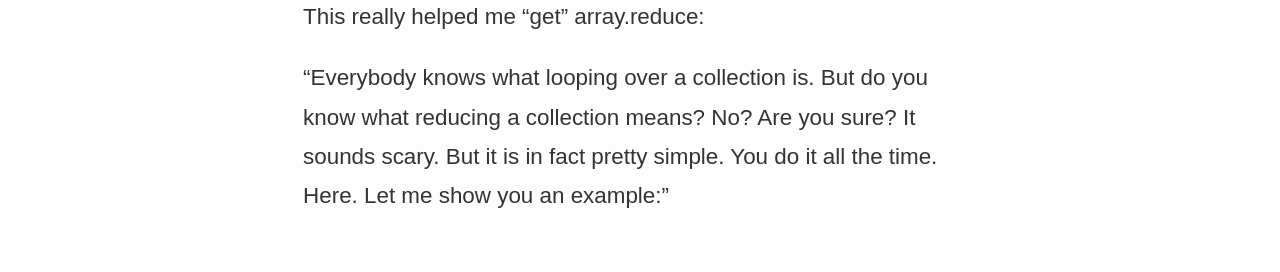
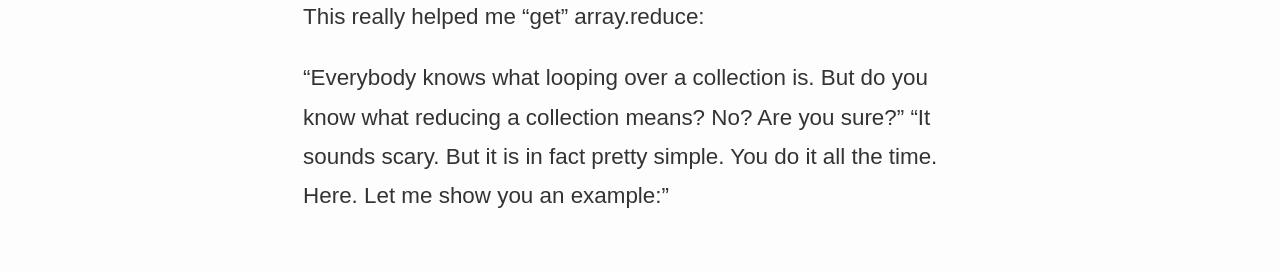
Before and after one commit to matthewbeta/matthew-jackson.com, a Jekyll site: the page built from _posts/2015-01-30-Understand-Javascript-Array-Reduce-in-1-Minute.markdown, in a window 1280 px wide and 900 px high, scrolled down 436 px. Shown: the part 195-467 px from the top of the window. Built offline with Jekyll 4.4.1, drawn with Linux system fonts in a browser that asks for light colours; Markdown is read by kramdown in place of the engine named in the settings.

```diff
--- a/_posts/2015-01-30-Understand-Javascript-Array-Reduce-in-1-Minute.markdown
+++ b/_posts/2015-01-30-Understand-Javascript-Array-Reduce-in-1-Minute.markdown
@@ -10,8 +10,8 @@ url: https://www.airpair.com/javascript/javascript-array-reduce
 
 This really helped me "get" array.reduce:
 
-"Everybody knows what looping over a collection is. But do you know what reducing a collection means? No? Are you sure?
-It sounds scary. But it is in fact pretty simple. You do it all the time. Here. Let me show you an example:"
+"Everybody knows what looping over a collection is. But do you know what reducing a collection means? No? Are you sure?"
+"It sounds scary. But it is in fact pretty simple. You do it all the time. Here. Let me show you an example:"
 
 {% highlight js linenos %}
 var total = 0;
```
